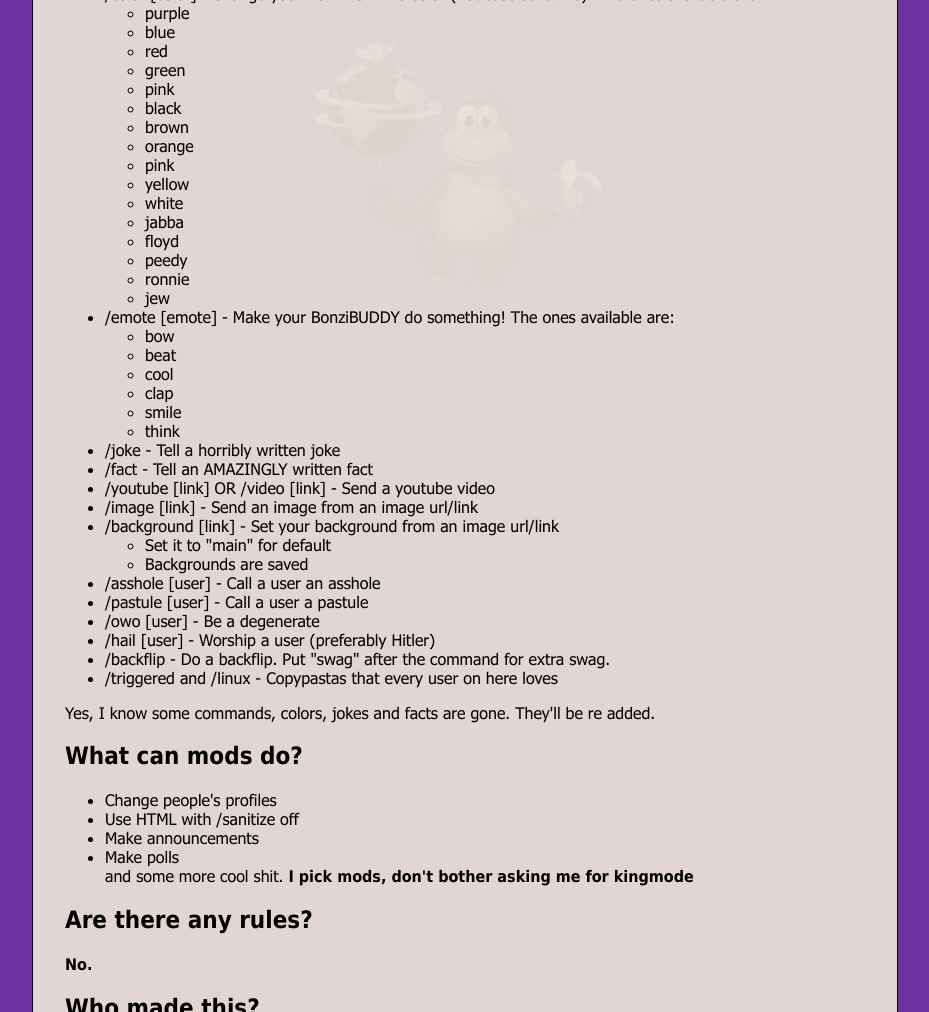
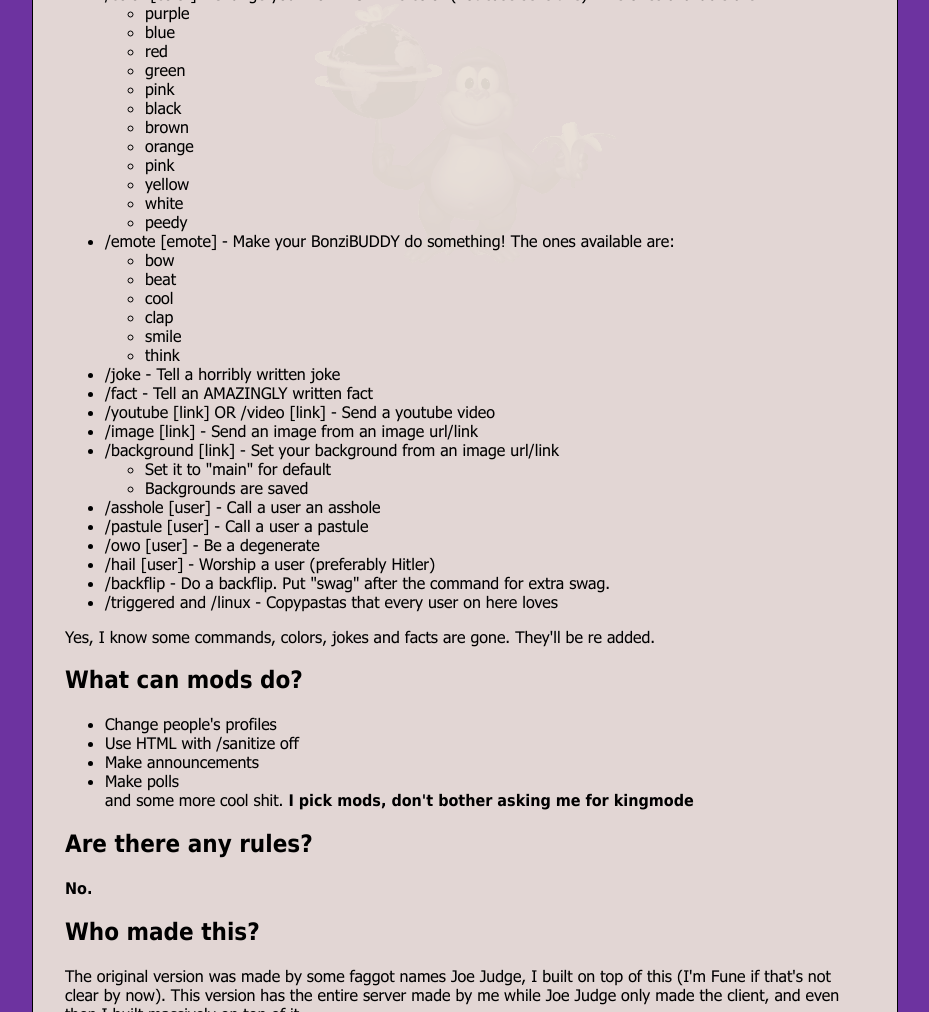
Before and after one commit to babtbawtbawt/Bonziworldbecauseyeah, a website: page frontend/readme.html in a window 1280 px wide. Shown: the part 906-1918 px from the top of the page, without its empty margins (175-1104 px from the left). Drawn offline with Linux system fonts and the light colour scheme.

Commit message:
Update readme.html

```diff
--- a/frontend/readme.html
+++ b/frontend/readme.html
@@ -68,11 +68,7 @@
                       <li>pink</li>
                       <li>yellow</li>
                       <li>white</li>
-                      <li>jabba</li>
-                      <li>floyd</li>
                       <li>peedy</li>
-                      <li>ronnie</li>
-                      <li>jew</li>
                   </ul>
               </li>
               <li>/emote [emote] - Make your BonziBUDDY do something! The ones available are:
```
